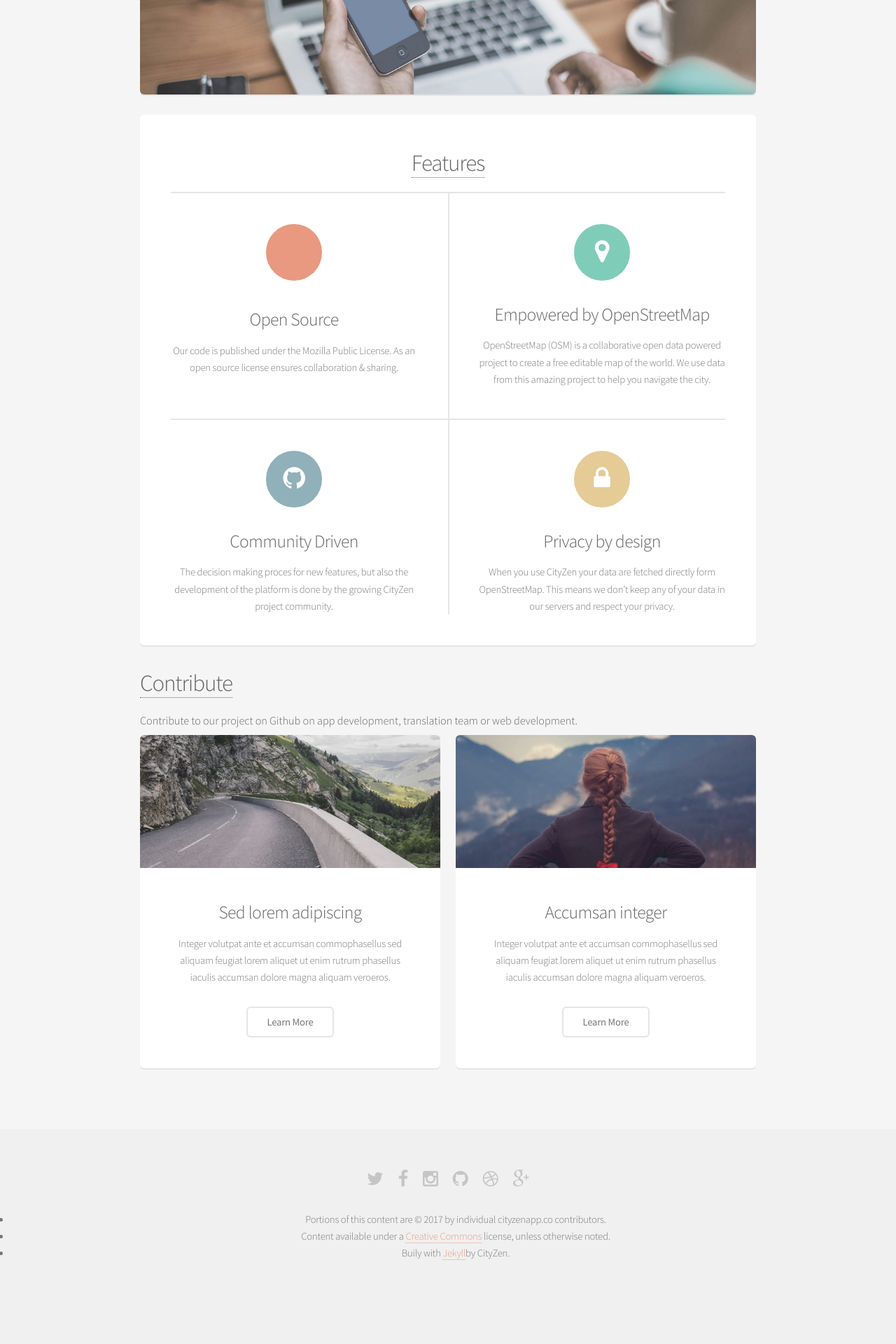
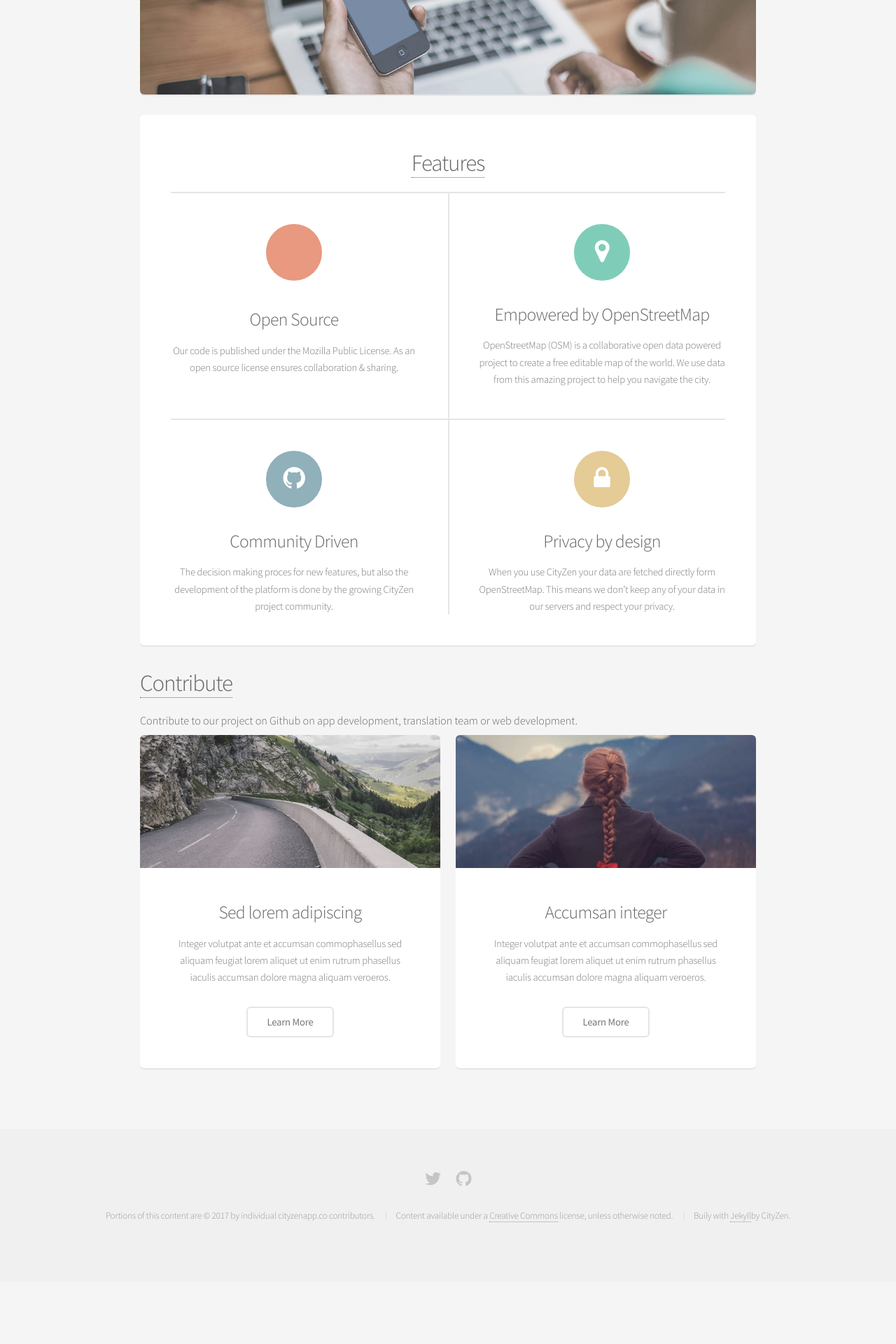
Before and after one commit to CityZenApp/Website, a Jekyll site: the page built from index.html, in a window 1280 px wide. Shown: the part 896-2816 px from the top of the page at 70% size. Built offline with Jekyll 4.4.1, drawn with Linux system fonts in a browser that asks for light colours; the list of posts is cut into pages by our own code; after the commit the page ends 2727 px from its top, so only the background shows below that.

Commit message:
Added social media links

```diff
--- a/_includes/footer.html
+++ b/_includes/footer.html
@@ -2,14 +2,10 @@
 		<!-- Footer -->
 			<footer id="footer">
 				<ul class="icons">
-					<li><a href="#" class="icon fa-twitter"><span class="label">Twitter</span></a></li>
-					<li><a href="#" class="icon fa-facebook"><span class="label">Facebook</span></a></li>
-					<li><a href="#" class="icon fa-instagram"><span class="label">Instagram</span></a></li>
-					<li><a href="#" class="icon fa-github"><span class="label">Github</span></a></li>
-					<li><a href="#" class="icon fa-dribbble"><span class="label">Dribbble</span></a></li>
-					<li><a href="#" class="icon fa-google-plus"><span class="label">Google+</span></a></li>
+					<li><a href="https://twitter.com/cityzenappco" class="icon fa-twitter" target="blank"><span class="label">Twitter</span></a></li>
+					<li><a href="https://github.com/CityZenApp" target="blank" class="icon fa-github"><span class="label">Github</span></a></li>
 				</ul>
-				<ul>
+				<ul class="copyright">
 					<li>Portions of this content are &copy; 2017 by individual cityzenapp.co contributors. </li>
 					<li> Content available under a <a href="https://creativecommons.org/licenses/by-sa/4.0/">Creative Commons</a> license, unless otherwise noted.</li>
 					<li> Buily with <a href="https://jekyllrb.com/">Jekyll</a>by CityZen.</li>
```
